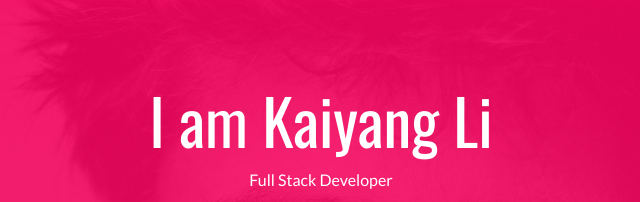
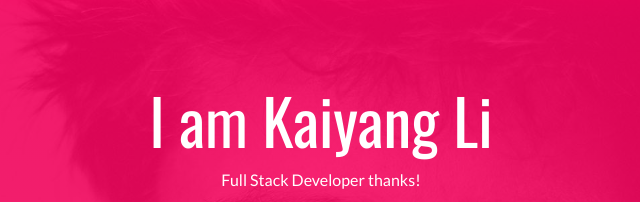
Before and after one commit to gamedevleo/devkaiyang, a plain HTML site: page index.html in a window 1280 px wide. Shown: the top 202 px of the page, 319-959 px from the left. Drawn offline with nearby package versions, Linux system fonts and the light colour scheme.

Commit message:
Dev-Kaiyang003: Test cloudfront update.

```diff
--- a/index.html
+++ b/index.html
@@ -28,7 +28,7 @@
   <header class="white-text-container section-container">
     <div class="text-center">
       <h1>I am Kaiyang Li</h1>
-      <p>Full Stack Developer</p>
+      <p>Full Stack Developer thanks!</p>
       <p>
         <a class="fa-icon fa-icon-2x" href="https://facebook.com/" title="">
           <i class="fa fa-facebook"></i>
```
